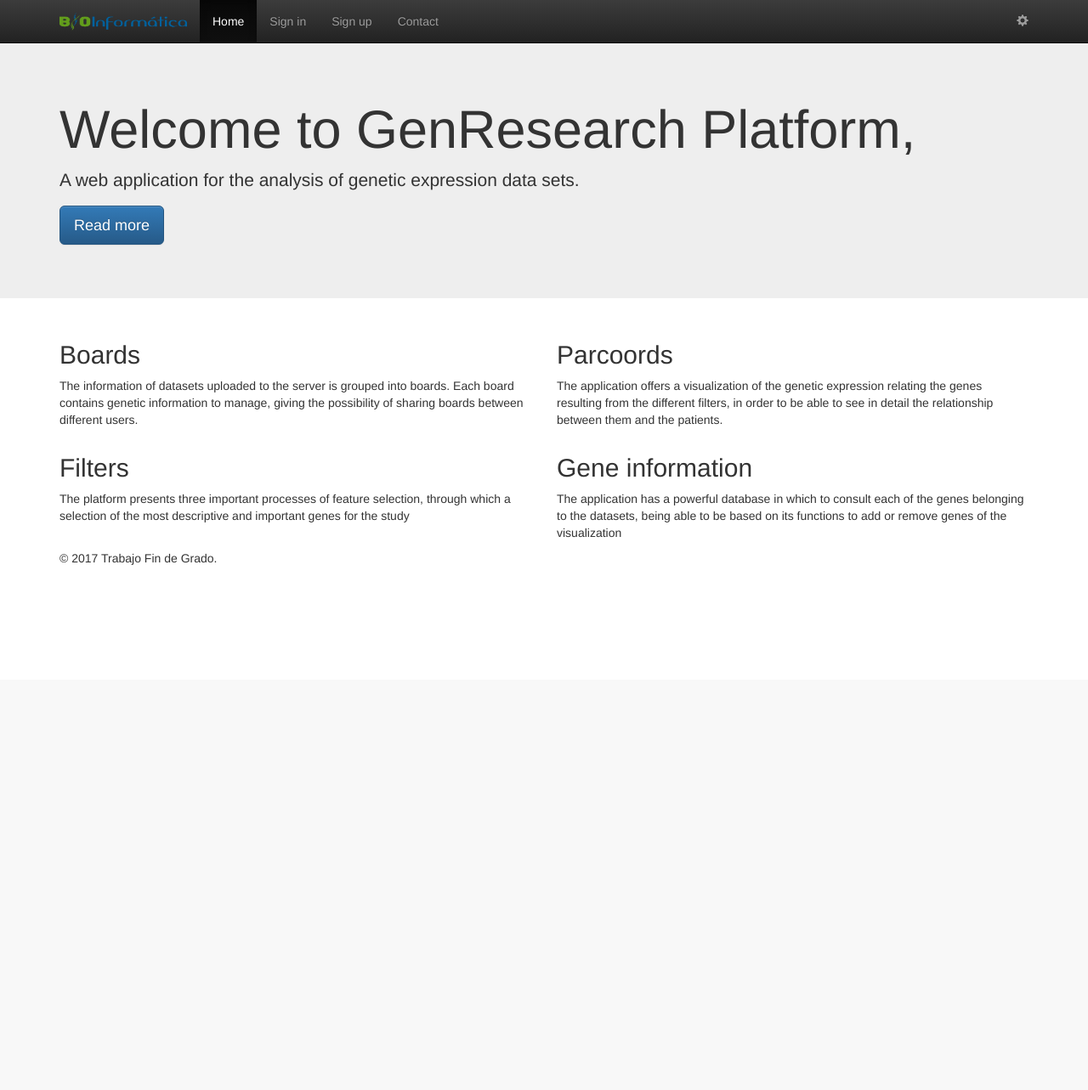
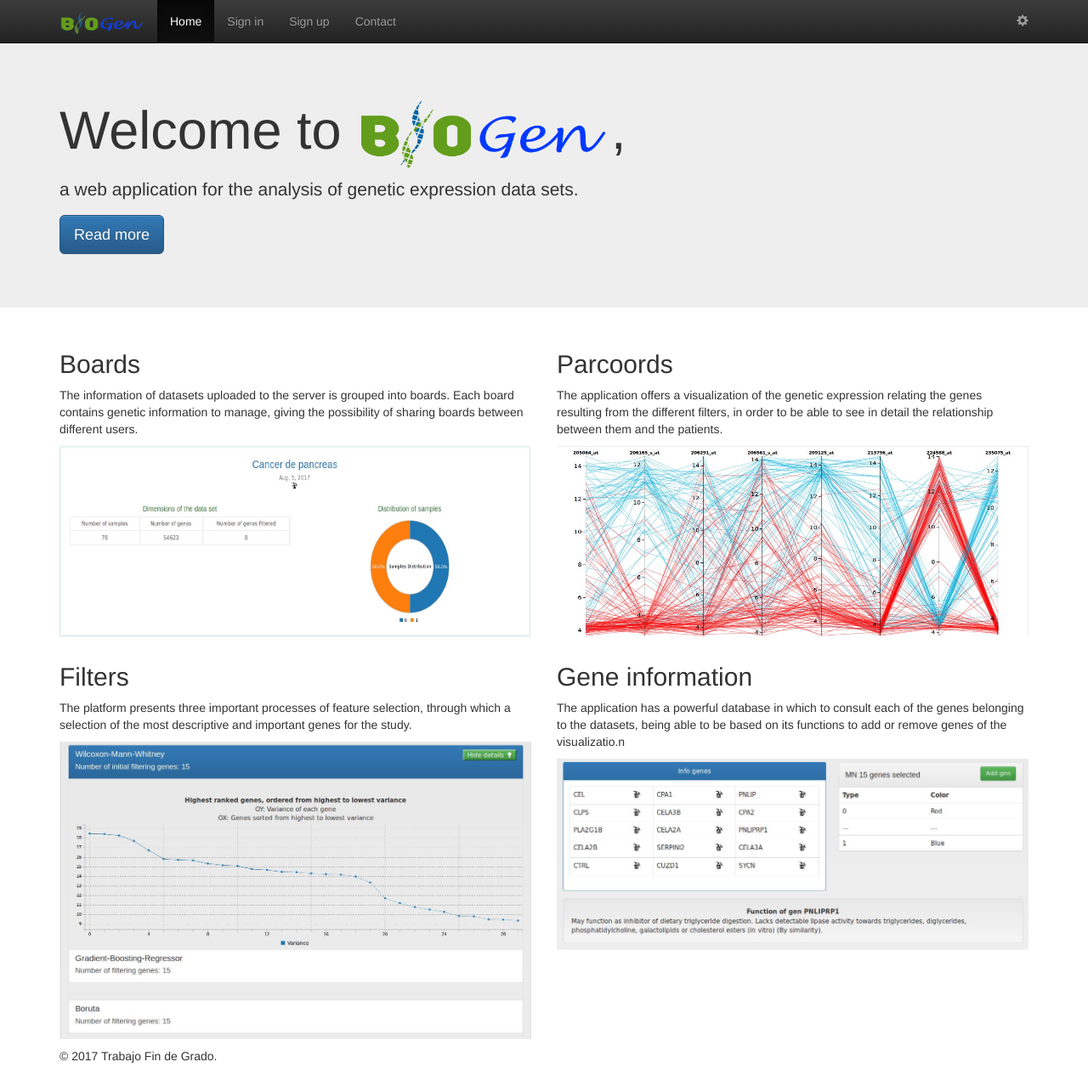
Before and after one commit to victorsm95/TrabajoFinDeGrado, a Django app: page / in a window 1280 px wide. Shown: the whole page at 85% size. Before the commit the page ends 665 px from the top, so only its background shows below. Run offline with Django 3.2, Linux system fonts and the light colour scheme; some libraries are stand-ins or nearby versions.

Commit message:
Rename project and add logotipe and images descriptives

```diff
--- a/genetic-server/genplatform/urls.py
+++ b/genetic-server/biogen/urls.py
@@ -2,7 +2,7 @@
 """
 Author: Víctor Sánchez Martín <victorsm156548@usal.es>
 
-genplatform URL Configuration
+biogen URL Configuration
 
 The `urlpatterns` list routes URLs to views. For more information please see:
     https://docs.djangoproject.com/en/1.10/topics/http/urls/
--- a/genetic-server/genplatform/wsgi.py
+++ b/genetic-server/biogen/wsgi.py
@@ -2,7 +2,7 @@
 """
 Author: Víctor Sánchez Martín <victorsm156548@usal.es>
 
-WSGI config for genplatform project.
+WSGI config for biogen project.
 
 It exposes the WSGI callable as a module-level variable named ``application``.
 
@@ -14,6 +14,6 @@ import os
 
 from django.core.wsgi import get_wsgi_application
 
-os.environ.setdefault("DJANGO_SETTINGS_MODULE", "genplatform.settings")
+os.environ.setdefault("DJANGO_SETTINGS_MODULE", "biogen.settings")
 
 application = get_wsgi_application()
--- a/genetic-server/manage.py
+++ b/genetic-server/manage.py
@@ -12,7 +12,7 @@ import os
 import sys
 
 if __name__ == "__main__":
-    os.environ.setdefault("DJANGO_SETTINGS_MODULE", "genplatform.settings")
+    os.environ.setdefault("DJANGO_SETTINGS_MODULE", "biogen.settings")
     try:
         from django.core.management import execute_from_command_line
     except ImportError:
--- a/genetic-server/users/templates/account/base.html
+++ b/genetic-server/users/templates/account/base.html
@@ -19,7 +19,7 @@
 	  <span class="icon-bar"></span>
 	  <span class="icon-bar"></span>
 	</button>
-	<a class="navbar-brand"><img src="/static/images/logotipo.png" width="150" height="22"></a>
+	<a class="navbar-brand"><img src="/static/images/logotipo.png" width="100" height="25"></a>
       </div>
       <div id="navbar" class="navbar-collapse collapse" aria-expanded="false" style="height: 1px;">
 	{% block nav %}
--- a/genetic-server/users/templates/home/base.html
+++ b/genetic-server/users/templates/home/base.html
@@ -20,7 +20,7 @@
       	  <span class="icon-bar"></span>
       	  <span class="icon-bar"></span>
     	</button>
-    	<a class="navbar-brand"><img src="/static/images/logotipo.png" width="150" height="22"></a>
+    	<a class="navbar-brand"><img src="/static/images/logotipo.png" width="100" height="25"/></a>
       </div>
       <div id="navbar" class="navbar-collapse collapse" aria-expanded="false" style="height: 1px;">
 	{% block nav %}
--- a/genetic-server/users/templates/home/index.html
+++ b/genetic-server/users/templates/home/index.html
@@ -17,8 +17,8 @@
 {% endblock %}
 
 {% block jumbotron %}
-  <h1>Welcome to GenResearch Platform,</h1>
-  <p>A web application for the analysis of genetic expression data sets.
+  <h1>Welcome to <img src="/static/images/logotipo.png" width="300" height="80"/>,</h1>
+  <p>a web application for the analysis of genetic expression data sets.
   <p><a class="btn btn-primary btn-lg" role="button" href="/info">Read more</a>
 {% endblock %}
 
@@ -28,20 +28,28 @@
       <h2>Boards</h2>
       <p>The information of datasets uploaded to the server is grouped into boards. Each board contains genetic information to manage,
          giving the possibility of sharing boards between different users.</p>
+      <img src="/static/images/boards.JPG" width="100%" height="225">
+      <p></p>
     </div>
     <div class="col-md-6">
       <h2>Parcoords</h2>
       <p>The application offers a visualization of the genetic expression relating the genes resulting from the different filters,
          in order to be able to see in detail the relationship between them and the patients. </p>
+      <img src="/static/images/parcords.JPG" width="100%" height="225">
+      <p></p>
     </div>
     <div class="col-md-6">
       <h2>Filters</h2>
-      <p>The platform presents three important processes of feature selection, through which a selection of the most descriptive and important genes for the study</p>
+      <p>The platform presents three important processes of feature selection, through which a selection of the most descriptive and important genes for the study.</p>
+      <img src="/static/images/filters.JPG" width="100%" height="350">
+      <p></p>
     </div>
     <div class="col-md-6">
       <h2>Gene information</h2>
       <p>The application has a powerful database in which to consult each of the genes belonging to the datasets,
-         being able to be based on its functions to add or remove genes of the visualization</p>
+         being able to be based on its functions to add or remove genes of the visualizatio.n</p>
+      <img src="/static/images/infogenes.JPG" width="100%" height="225">
+      <p></p>
     </div>
   </div>
 {% endblock %}
--- a/genetic-server/users/templates/home/readMore.html
+++ b/genetic-server/users/templates/home/readMore.html
@@ -16,7 +16,7 @@
 
 {% block jumbotron %}
   <center>
-    <h2>The GenResearch Platform web application will allow users to</h2>
+    <h2>The <img src="/static/images/logotipo.png" width="150" height="40"/> Web application will allow users to</h2>
     <div class="container">
       <p></p>
       <div class="panel panel-primary">
--- a/genetic-server/users/views.py
+++ b/genetic-server/users/views.py
@@ -16,7 +16,7 @@ from django.core.mail import send_mail
 # Tratamiento de ficheros
 import os
 # Configuracion del proyecto
-from genplatform import settings
+from biogen import settings
 # Formularios a presentar y manejar
 from forms import UserForm, ProfileForm
 # Modelos de datos a manejar
```
Also changed, not shown: genetic-server/biogen/settings.py (renamed from genetic-server/genplatform/settings.py, +4 -4 lines), genetic-server/boards/templates/genExpression.html (+27 -3 lines), genetic-server/boards/views.py (+4 -4 lines), genetic-server/biogen/__init__.py (added), genetic-server/biogen/custommiddleware.py (renamed from genetic-server/genplatform/custommiddleware.py), genetic-server/static/images/boards.JPG (added), genetic-server/static/images/filters.JPG (added), genetic-server/static/images/infogenes.JPG (added), genetic-server/static/images/logotipo.png, genetic-server/static/images/parcords.JPG (added), genetic-server/static/images/servidorGenes.jpg (deleted).
